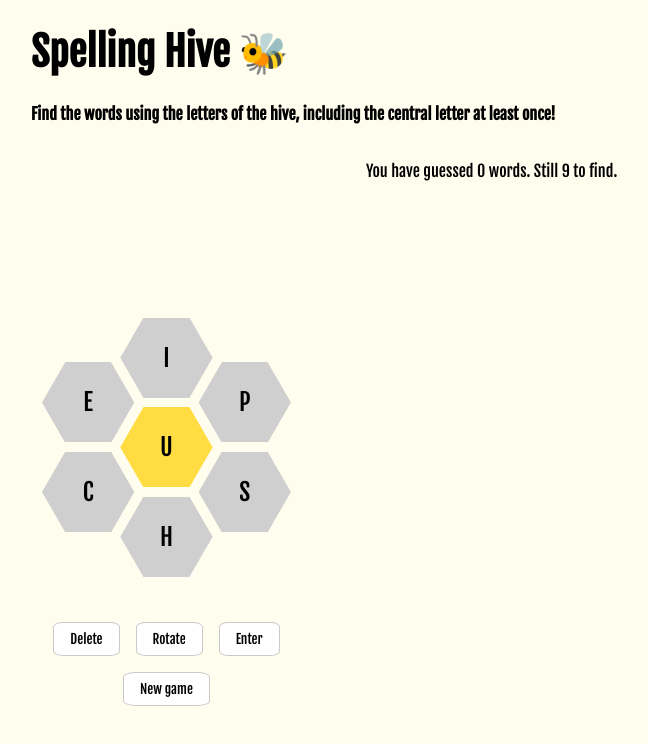
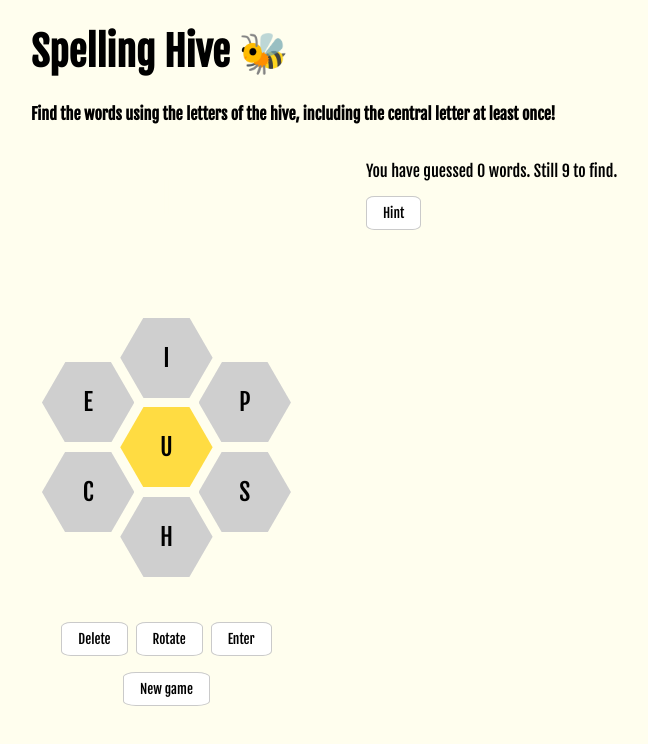
Before and after one commit to andr35/spelling-hive, a Vue app: page / in a window 1280 px wide. Shown: the top 744 px of the page, without its empty margins (9-657 px from the left). Built offline with nearby package versions, Linux system fonts and the light colour scheme.

Commit message:
Add hint

```diff
--- a/src/components/ControlButtons.vue
+++ b/src/components/ControlButtons.vue
@@ -1,6 +1,7 @@
 <script setup lang="ts">
 import { useGameStore } from '../stores/game';
 import HiveButton from './HiveButton.vue';
+import { Icon } from "@iconify/vue";
 
 
 const gameStore = useGameStore();
@@ -9,9 +10,11 @@ const gameStore = useGameStore();
 
 <template>
 
-    <div>
+    <div class="btns">
         <HiveButton @click="gameStore.deleteLetter">Delete</HiveButton>
-        <HiveButton @click="gameStore.rotate">Rotate</HiveButton>
+        <HiveButton @click="gameStore.rotate">
+            Rotate
+        </HiveButton>
         <HiveButton @click="gameStore.enterWord">Enter</HiveButton>
 
     </div>
@@ -20,5 +23,9 @@ const gameStore = useGameStore();
 </template>
 
 <style scoped>
-
+.btns {
+    display: flex;
+    align-items: center;
+    gap: 0.5rem;
+}
 </style>
--- a/src/components/GuessedWords.vue
+++ b/src/components/GuessedWords.vue
@@ -1,5 +1,6 @@
 <script setup lang="ts">
 import { useGameStore } from '../stores/game';
+import HiveButton from './HiveButton.vue';
 
 const gameStore = useGameStore();
 
@@ -8,6 +9,16 @@ const gameStore = useGameStore();
 <template>
     <div class="container">
         <p v-if="!gameStore.victory">You have guessed {{ gameStore.guessedWords.length }} words. Still {{ gameStore.allowedWords.length - gameStore.guessedWords.length }} to find.</p>
+
+        <div class="hint">
+            <HiveButton @click="gameStore.hint">Hint</HiveButton>
+            <p>
+                <span v-for="letter in [...gameStore.hintWord]" :class="{'highlight-letter': letter == gameStore.letters[3]}">
+                    {{ letter.toUpperCase() + ' ' }}
+                </span>
+            </p>
+        </div>
+
         <ul>
             <li v-for="word in gameStore.guessedWords">{{ word.toUpperCase() }}</li>
         </ul>
@@ -30,7 +41,7 @@ const gameStore = useGameStore();
 
 ul {
   list-style-type: none;
-  margin: 0;
+  margin: 1rem 0;
   padding: 0;
   display: flex;
   gap: 0.5rem;
@@ -43,4 +54,15 @@ li {
     padding: 0.5rem 1rem;
     background-color: var(--gray);
 }
+
+.hint {
+    display: flex;
+    align-items: center;
+    height: 2rem;
+    gap: 2rem;
+}
+
+.highlight-letter {
+    color: #ffdc42;
+}
 </style>
--- a/src/components/HiveButton.vue
+++ b/src/components/HiveButton.vue
@@ -13,7 +13,6 @@ button {
     border-radius: 15%;
     border: 1px solid #cacaca;
     padding: 0.5rem 1rem;
-    margin: 0 0.5rem;
     background-color: white;
     display: inline;
 }
--- a/src/stores/game.ts
+++ b/src/stores/game.ts
@@ -10,6 +10,8 @@ export const useGameStore = defineStore('game', () => {
   const lastGuessedWord = ref('')
   const invalidWord = ref('')
   const guessedWords = ref<string[]>([])
+
+  const hintWord = ref('')
 
   const victory = computed(() => {
     return guessedWords.value.length == allowedWords.value.length;
@@ -95,6 +97,7 @@ export const useGameStore = defineStore('game', () => {
       invalidWord.value = ""
     }, 2000);
     currentWord.value = ''
+    hintWord.value = ''
   }
 
   function rotate() {
@@ -105,6 +108,16 @@ export const useGameStore = defineStore('game', () => {
     letters.value[4] = lettersCopy[1]
     letters.value[5] = lettersCopy[6]
     letters.value[6] = lettersCopy[4]
+  }
+
+  function hint() {
+    const missing = allowedWords.value.filter(word => !guessedWords.value.includes(word))
+    const missingWord = missing[0]
+    const regex = new RegExp(`[^${letters.value[3]}]`, 'g')
+    hintWord.value = missingWord.replace(regex, '?')
+    setTimeout(() => {
+      hintWord.value = ""
+    }, 5000)
   }
 
   return {
@@ -120,6 +133,8 @@ export const useGameStore = defineStore('game', () => {
     enterWord,
     rotate,
     allowedWords,
+    hint,
+    hintWord,
     victory
   }
 })
```
